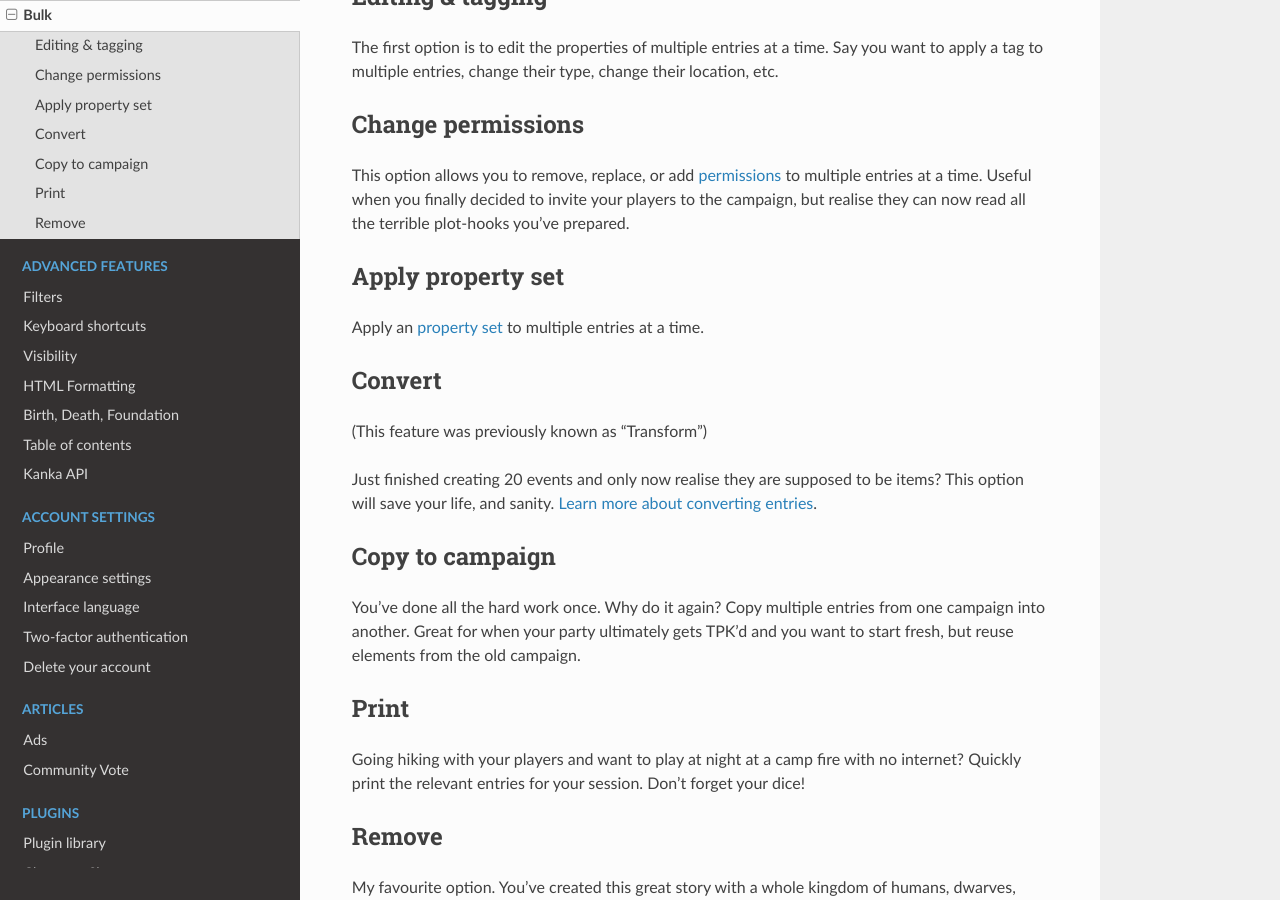
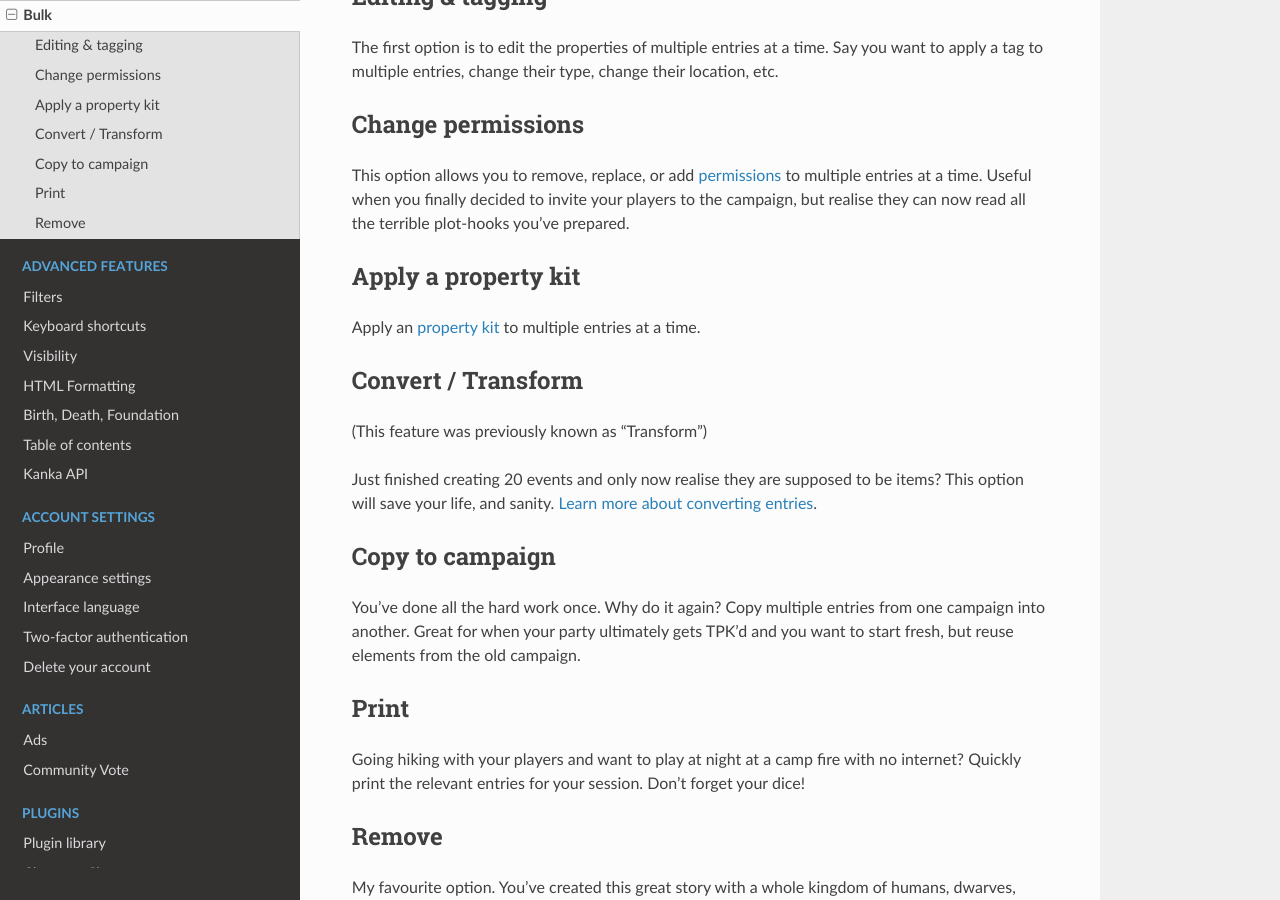
Before and after one commit to owlchester/kanka-docs, a Sphinx documentation site: the page built from docs/guides/bulk.md, in a window 1280 px wide and 900 px high, scrolled down 767 px. Built offline with Sphinx 7.4.7 and the Read the Docs theme 3.1.0, drawn with Linux system fonts in a browser that asks for light colours; pages that are not in the unit, such as notebooks, are missing from menus.

Commit message:
Ain't beating the allegations

```diff
--- a/docs/entries/property-kits.md
+++ b/docs/entries/property-kits.md
@@ -16,7 +16,7 @@ Say you're constantly adding the following properties to your cities.
 
 Doing so each time you're adding a city is tedious, so let's make this process a lot easier, especially as you end up tracking more properties.
 
-In your campaign sidebar, click on **Property kits** at the bottom of it, and on the **+ Property Set** button at the top right to create a new property kit.
+In your campaign sidebar, click on **Property kits** at the bottom of it, and on the **+ Property Kit** button at the top right to create a new property kit.
 
 ![New property kit button](img/property-kits.png)
 
@@ -34,13 +34,13 @@ Next up, fill out the **Properties** tab with our 3 example properties from abov
 
 With the property kit created, it's time to test it out. Go to your campaign's [locations](/features/entries/locations), and create a start creating a new one.
 
-In the new location's **Properties** tab, click on the **Property Set** option to list your campaign's property kits. This list also includes [character sheets](/plugins/character-sheets) from the [plugins library](/plugins/plugins). Select our example **City** property kit.
+In the new location's **Properties** tab, click on the **Property Kit** option to list your campaign's property kits. This list also includes [character sheets](/plugins/character-sheets) from the [plugins library](/plugins/plugins). Select our example **City** property kit.
 
 This does not add the new properties _yet_, as property kits are only applied when the entry is being saved. Save your new location, and you should see it's properties going to the new location's properties subpage.
 
 ## Resyncing properties from a property kit
 
-When you add a new or change and existing property to a template, it does not automatically change on all entries that have the property kit applied. You need to manually re-apply the template. Luckily, you can do this with the [bulk](/advanced/bulk) features.
+When you add a new or change and existing property to a template, it does not automatically change on all entries that have the property kit applied. You need to manually re-apply the kit. Luckily, you can do this with the [bulk](/advanced/bulk) features.
 
 ## Nested kits
 
--- a/docs/guides/bulk.md
+++ b/docs/guides/bulk.md
@@ -14,11 +14,11 @@ The first option is to edit the properties of multiple entries at a time. Say yo
 
 This option allows you to remove, replace, or add [permissions](/features/permissions) to multiple entries at a time. Useful when you finally decided to invite your players to the campaign, but realise they can now read all the terrible plot-hooks you've prepared.
 
-## Apply property set
+## Apply a property kit
 
-Apply an [property set](/entries/property-kits) to multiple entries at a time.
+Apply an [property kit](/entries/property-kits) to multiple entries at a time.
 
-## Convert
+## Convert / Transform
 
 (This feature was previously known as "Transform")
 
```
Also changed, not shown: docs/guides/archetypes.md (+3 -3 lines), docs/plugins/character-sheets.md (+1 -1 lines).
